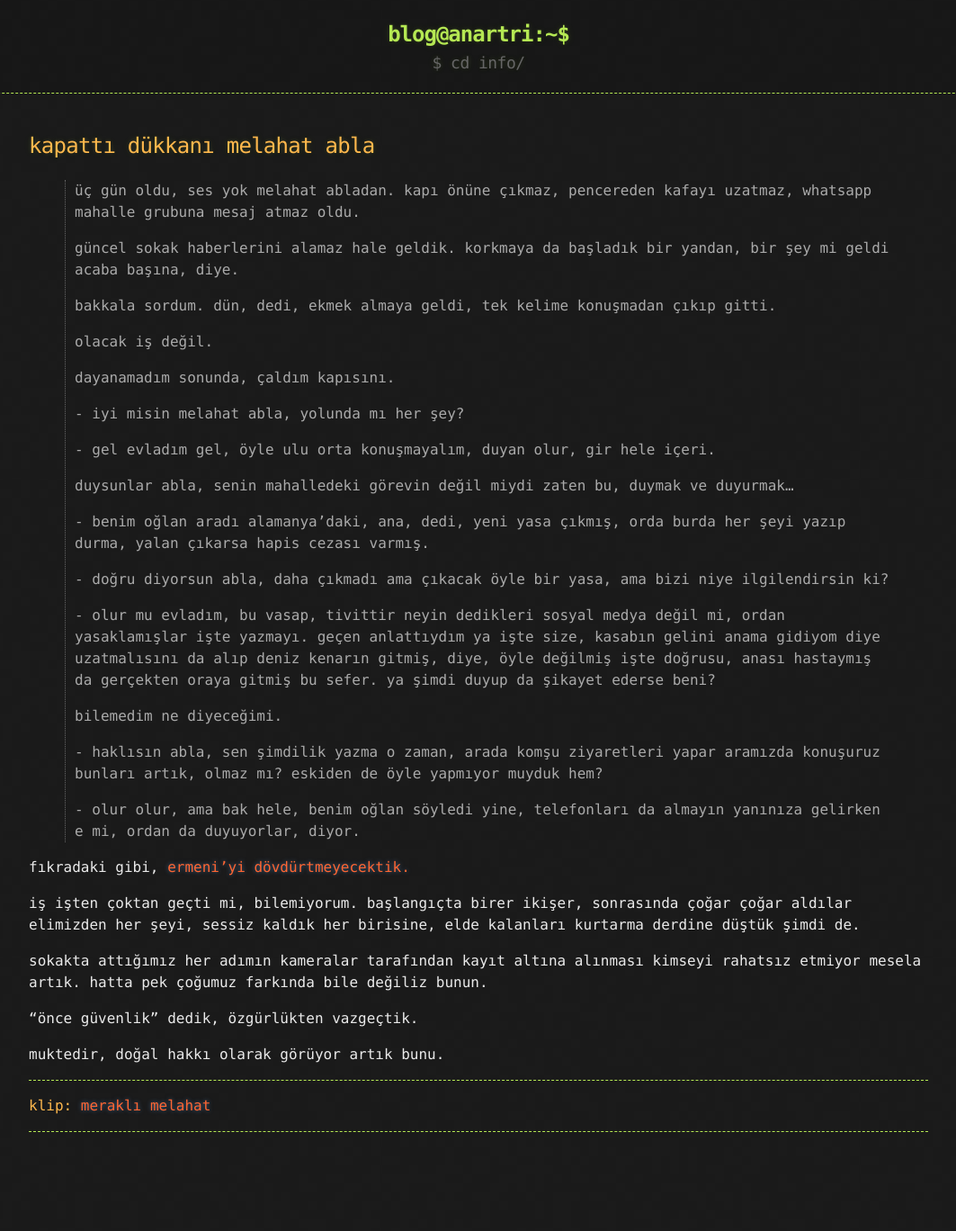
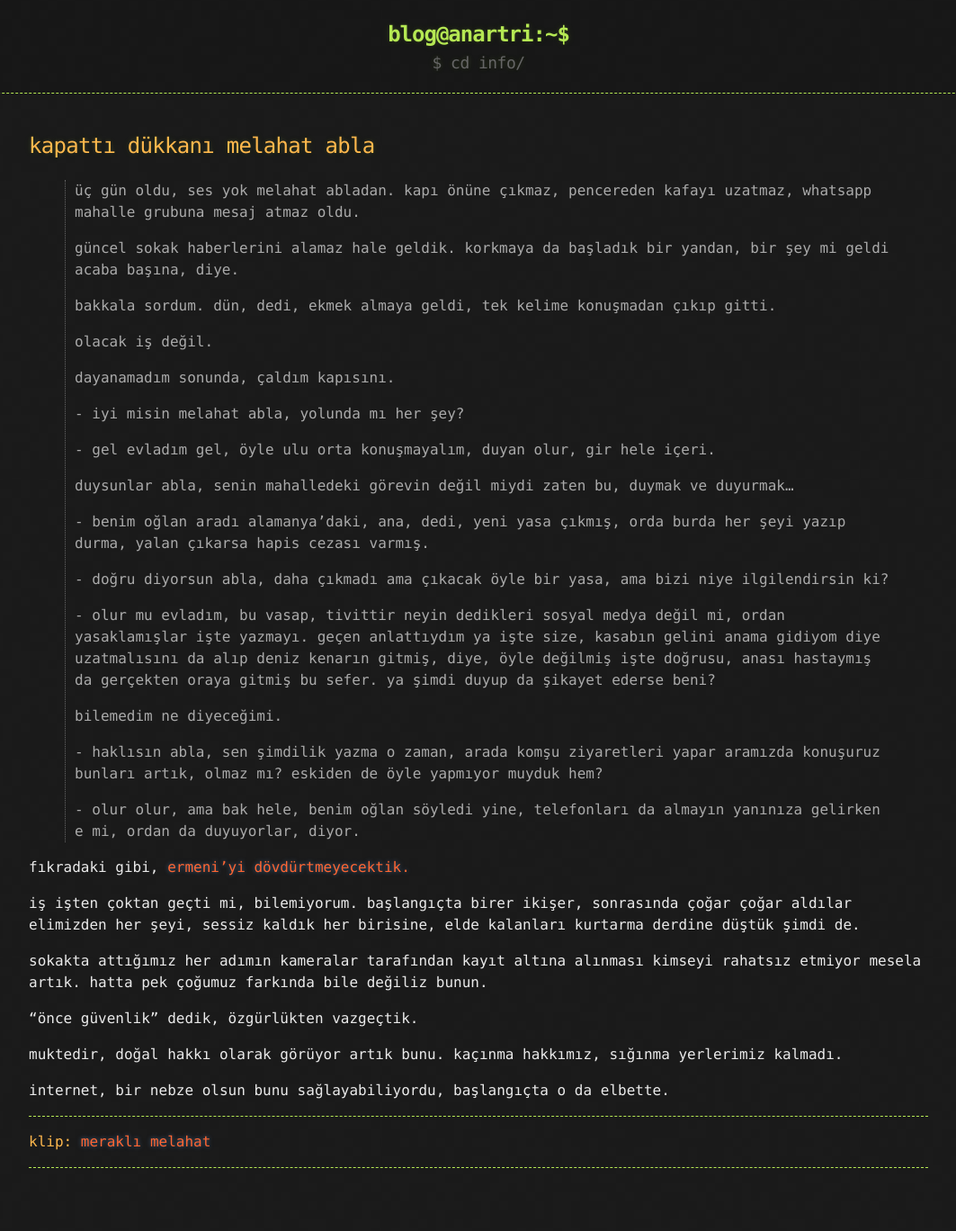
Before and after one commit to lanartri/lanartri.github.io, a Jekyll site: the page built from _posts/2022-05-30-kapatti-dukkani-melahat-abla.md, in a window 1280 px wide. Shown: the whole page at 90% size, without its empty margins (108-1171 px from the left). Built offline with Jekyll 4.4.1, drawn with Linux system fonts in a browser that asks for light colours; before the commit the page ends 1328 px from its top, so only the background shows below that.

Commit message:
yeni blog, giriş devam

```diff
--- a/_posts/2022-05-30-kapatti-dukkani-melahat-abla.md
+++ b/_posts/2022-05-30-kapatti-dukkani-melahat-abla.md
@@ -41,7 +41,9 @@ sokakta attığımız her adımın kameralar tarafından kayıt altına alınmas
 
 "önce güvenlik" dedik, özgürlükten vazgeçtik.
 
-muktedir, doğal hakkı olarak görüyor artık bunu.
+muktedir, doğal hakkı olarak görüyor artık bunu. kaçınma hakkımız, sığınma yerlerimiz kalmadı.
+
+internet, bir nebze olsun bunu sağlayabiliyordu, başlangıçta o da elbette.
 
 
 
```
